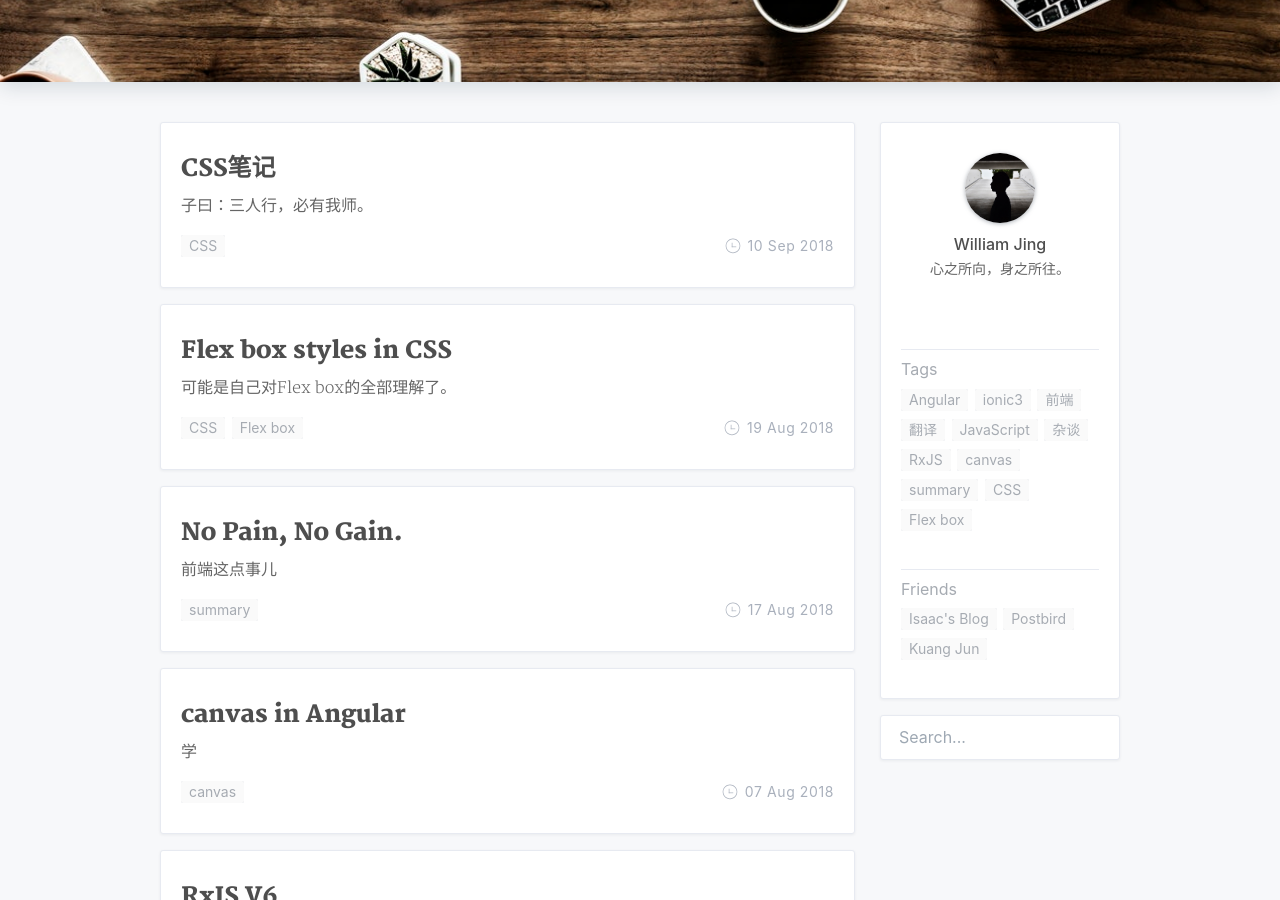
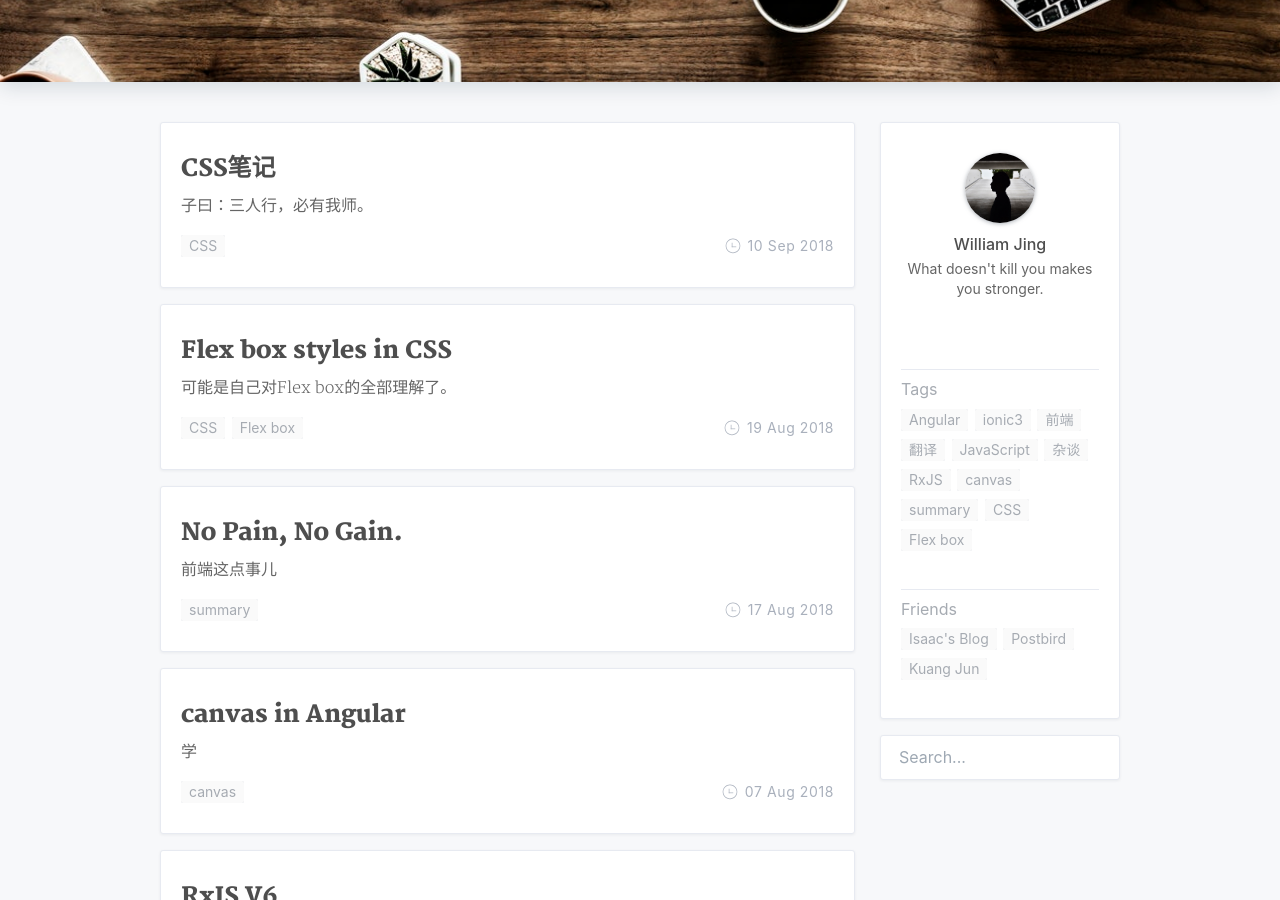
Before and after one commit to fattypiggy/fattypiggy.github.io, a Jekyll site: the page built from index.html, in a window 1280 px wide and 900 px high, scrolled down 378 px. Built offline with Jekyll 4.4.1, drawn with Linux system fonts in a browser that asks for light colours; nearby versions of some CDN libraries; the list of posts is cut into pages by our own code; a style sheet for code colours, icons or effects is not loaded.

Commit message:
update bio

```diff
--- a/_config.yml
+++ b/_config.yml
@@ -18,7 +18,7 @@ nav:
 # Owner/author information
 author: William Jing
 avatar: /images/avatar.jpg
-bio: 心之所向，身之所往。
+bio: What doesn't kill you makes you stronger.
 
 # Search
 search: true
```
